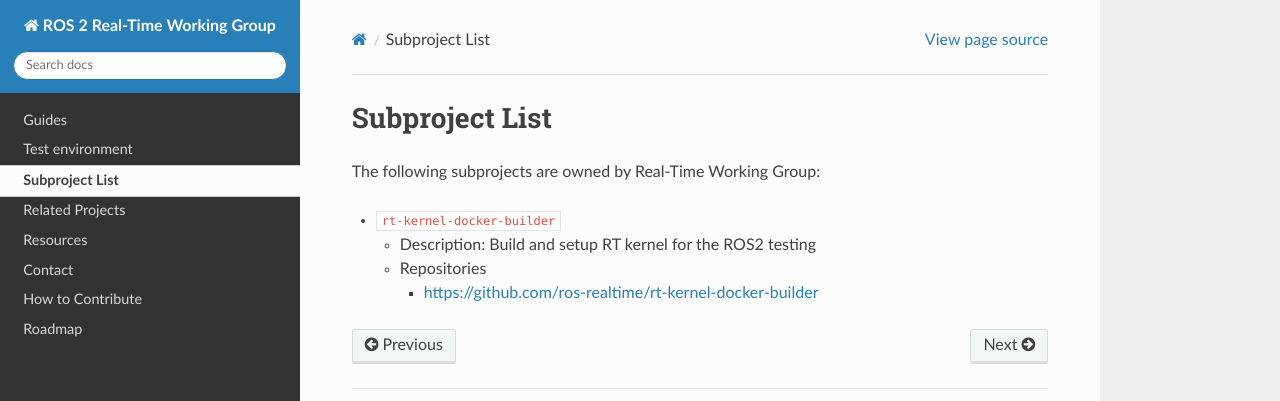
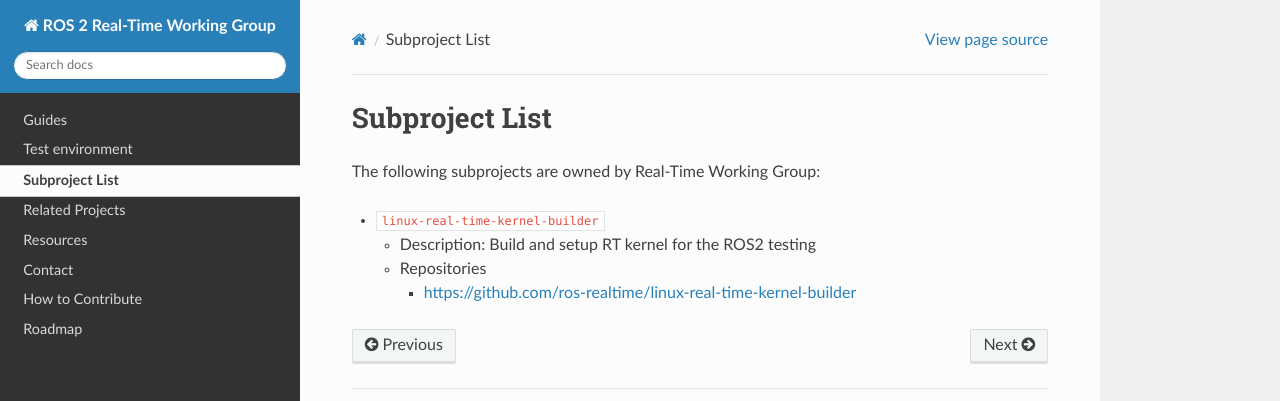
Before and after one commit to ros-realtime/rtwg_documentation, a Sphinx documentation site: the page built from source/Subprojects/subprojects.md, in a window 1280 px wide. Shown: the top 401 px of the page. Built offline with Sphinx 7.4.7 and the Read the Docs theme 2.0.0, drawn with Linux system fonts in a browser that asks for light colours.

Commit message:
Fix kernel-builder url's
Signed-off-by: LanderU <lander.usategui@gmail.com>

````diff
--- a/source/Subprojects/subprojects.md
+++ b/source/Subprojects/subprojects.md
@@ -2,7 +2,7 @@
 
 The following subprojects are owned by Real-Time Working Group:
 
-- ```rt-kernel-docker-builder```
+- ```linux-real-time-kernel-builder```
   - Description:  Build and setup RT kernel for the ROS2 testing
   - Repositories
-    - [https://github.com/ros-realtime/rt-kernel-docker-builder](https://github.com/ros-realtime/rt-kernel-docker-builder)
+    - [https://github.com/ros-realtime/linux-real-time-kernel-builder](https://github.com/ros-realtime/linux-real-time-kernel-builder)
````
Also changed, not shown: source/Guides/Real-Time-Operating-System-Setup/Real-Time-Linux/build_rt_kernel_using_docker.md (+2 -2 lines), source/Real-Time-Buildfarm/real_time_buildfarm.md (+1 -1 lines).
